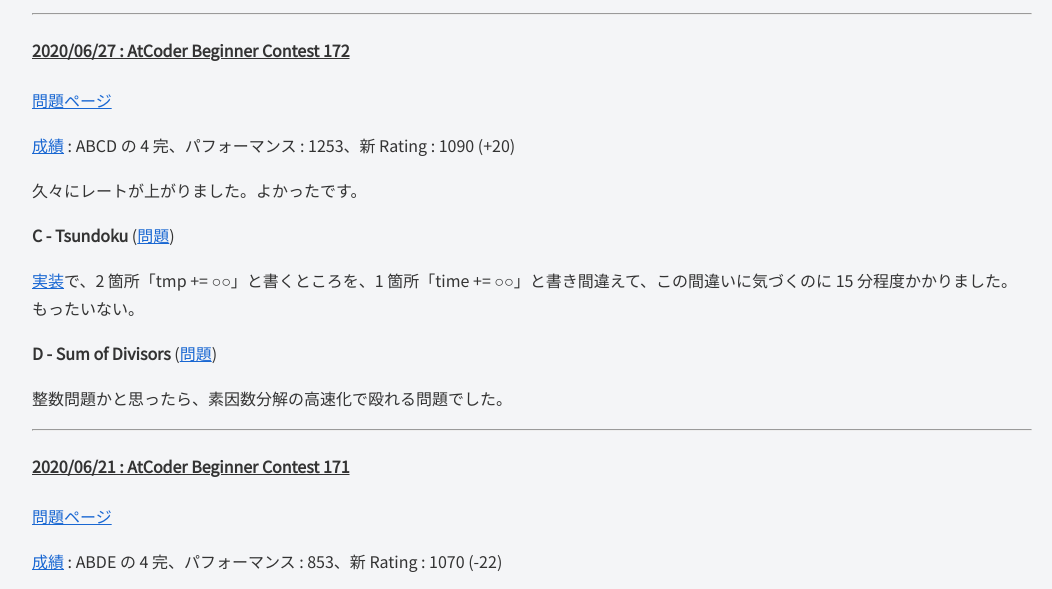
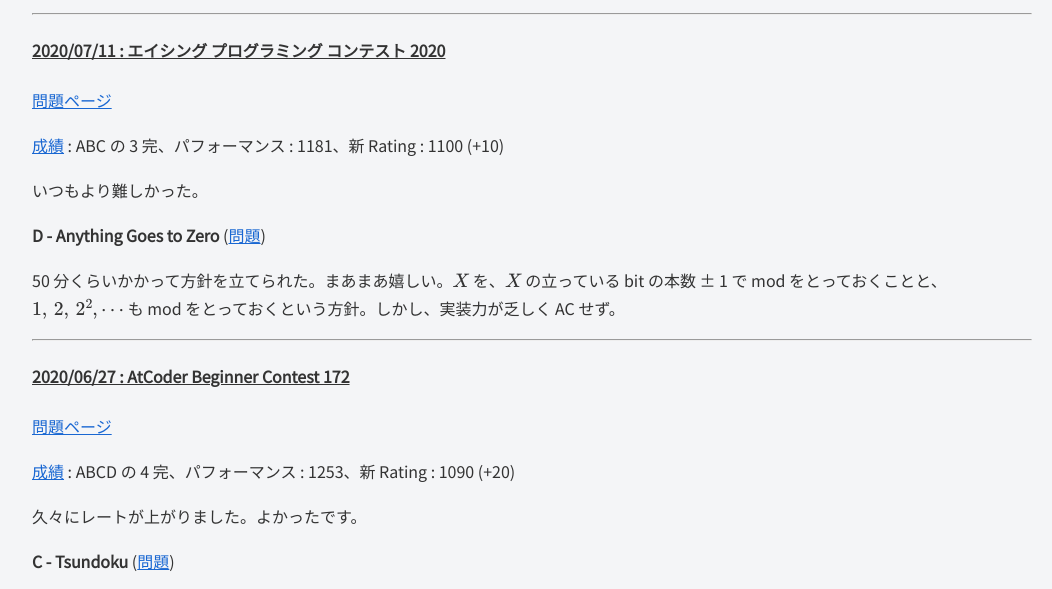
Before and after one commit to BEN2suzuka/BEN2suzuka.github.io, a plain HTML site: page atcoder.html in a window 1280 px wide. Shown: the part 196-785 px from the top of the page, without its empty margins (108-1160 px from the left). Drawn offline with nearby package versions, Linux system fonts and the light colour scheme.

Commit message:
add ABC20200711

```diff
--- a/atcoder.html
+++ b/atcoder.html
@@ -21,6 +21,14 @@
     <p>初めて参加したのが <b><u>2019/09/01 : AtCoder Beginner Contest 139</u></b> です。それから結構やってます。楽しい。当初、半年で「水色」になることを目標にしていましたが、全然なれません。早くなりたいです。</p>
     <hr>
 
+    <h4><u>2020/07/11 : エイシング プログラミング コンテスト 2020</u></h4>
+    <p><a href="https://atcoder.jp/contests/aising2020" target="_blank">問題ページ</a></p>
+    <p><a href="https://atcoder.jp/users/BEN2suzuka/history/share/aising2020" target="_blank">成績</a> : ABC の 3 完、パフォーマンス : 1181、新 Rating : 1100 (+10)</p>
+    <p>いつもより難しかった。</p>
+    <p><b>D - Anything Goes to Zero</b> (<a href="https://atcoder.jp/contests/aising2020/tasks/aising2020_d" target="_blank">問題</a>)</p>
+    <p>50 分くらいかかって方針を立てられた。まあまあ嬉しい。\( X \) を、\( X \) の立っている bit の本数 ± 1 で mod をとっておくことと、\( 1, \, 2, \, 2^{2}, \cdots \) も mod をとっておくという方針。しかし、実装力が乏しく AC せず。</p>
+
+    <hr>
 
     <h4><u>2020/06/27 : AtCoder Beginner Contest 172</u></h4>
     <p><a href="https://atcoder.jp/contests/abc172" target="_blank">問題ページ</a></p>
```
